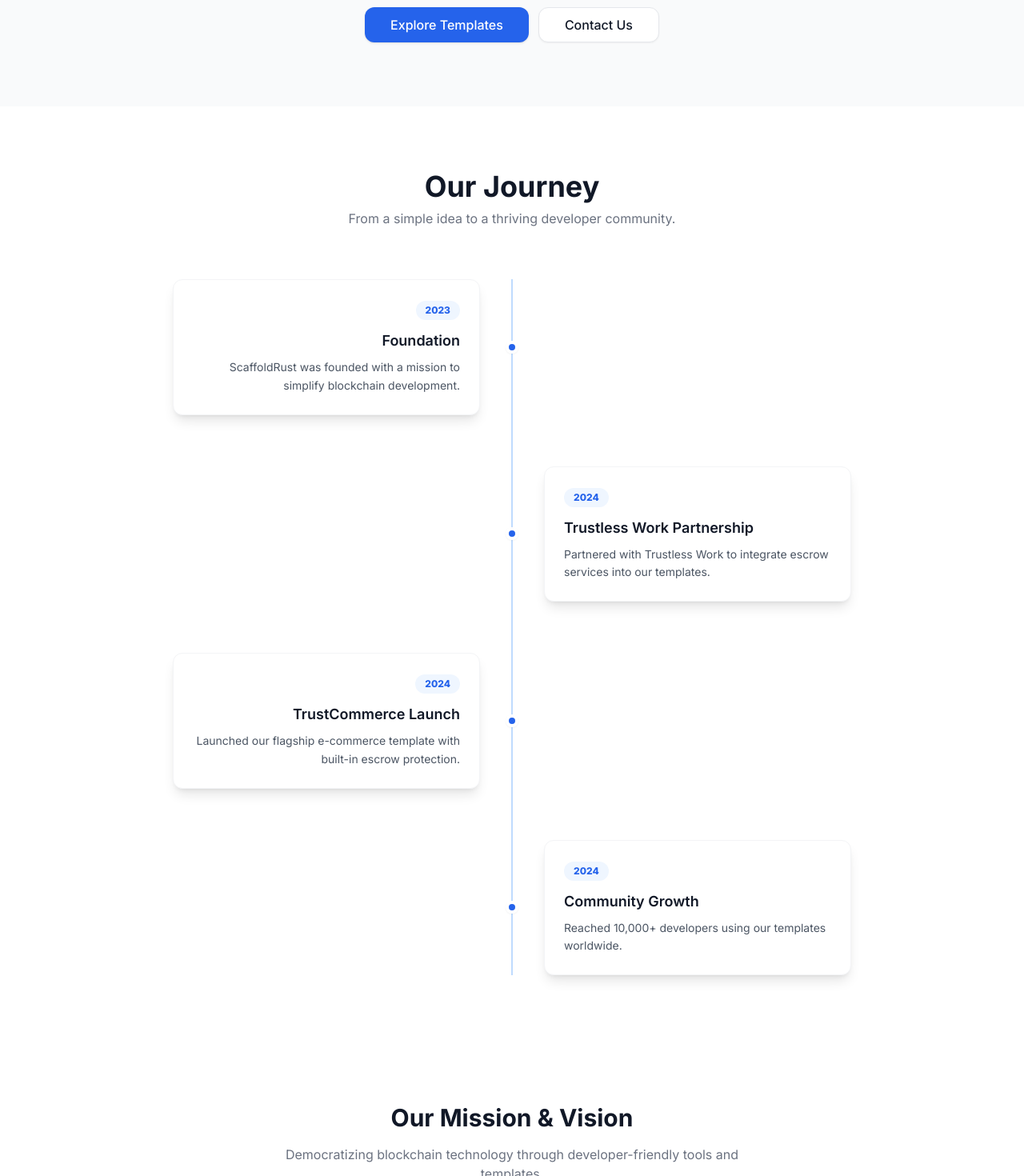
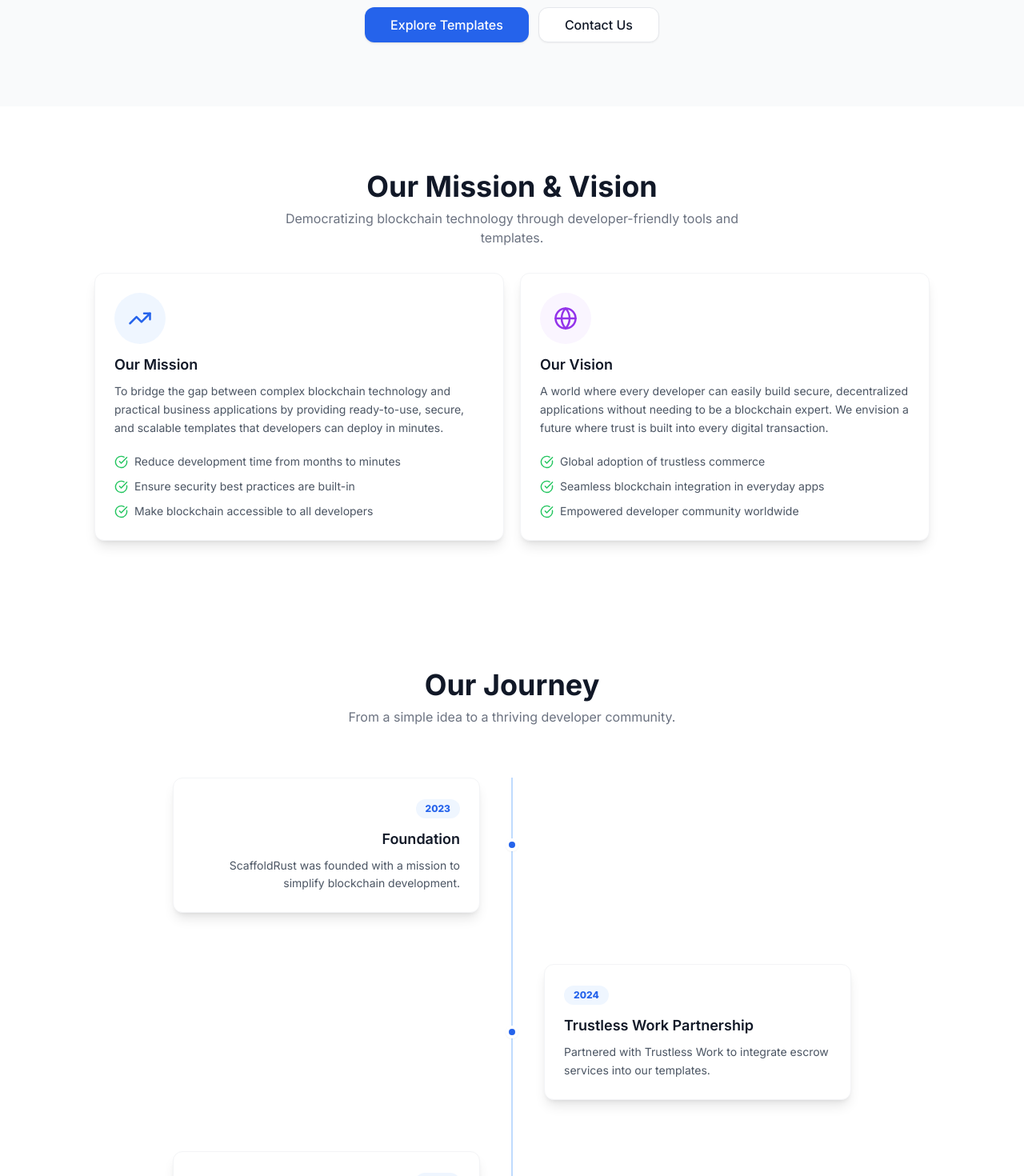
Before and after one commit to ScaffoldRust/Ecommerce-TrustlessWork-Integration, a Next.js app in the folder apps/webapp/: page /about in a window 1280 px wide. Shown: the part 800-2270 px from the top of the page at 80% size. Built offline with nearby package versions, Linux system fonts and the light colour scheme.

Commit message:
[Frontend] MissionVisionSection Component #26 fixed

```diff
--- a/apps/webapp/app/about/page.tsx
+++ b/apps/webapp/app/about/page.tsx
@@ -8,8 +8,9 @@
     <>
       <AboutHero />
       <AboutCTASection />
+      <MissionVision />
       <AboutTimeline />
-      <MissionVision />
+
     </>
   );
 }
--- a/apps/webapp/components/about/mission-vision-section.tsx
+++ b/apps/webapp/components/about/mission-vision-section.tsx
@@ -49,7 +49,7 @@
 
     return (
         <section className="w-full flex flex-col items-center py-20 px-4 bg-white">
-            <h2 className="text-2xl md:text-3xl font-bold text-center text-gray-900 mb-4">
+            <h2 className="text-3xl md:text-4xl font-bold text-center text-gray-900 mb-2">
                 Our Mission & Vision
             </h2>
             <p className="text-gray-500 text-center mb-8 max-w-xl">
--- /dev/null
+++ b/apps/webapp/components/products-detail/product-details.tsx
@@ -0,0 +1,8 @@
+
+export const ProductDetail = () => {
+    return (
+        <div>
+
+        </div>
+    )
+}
```
